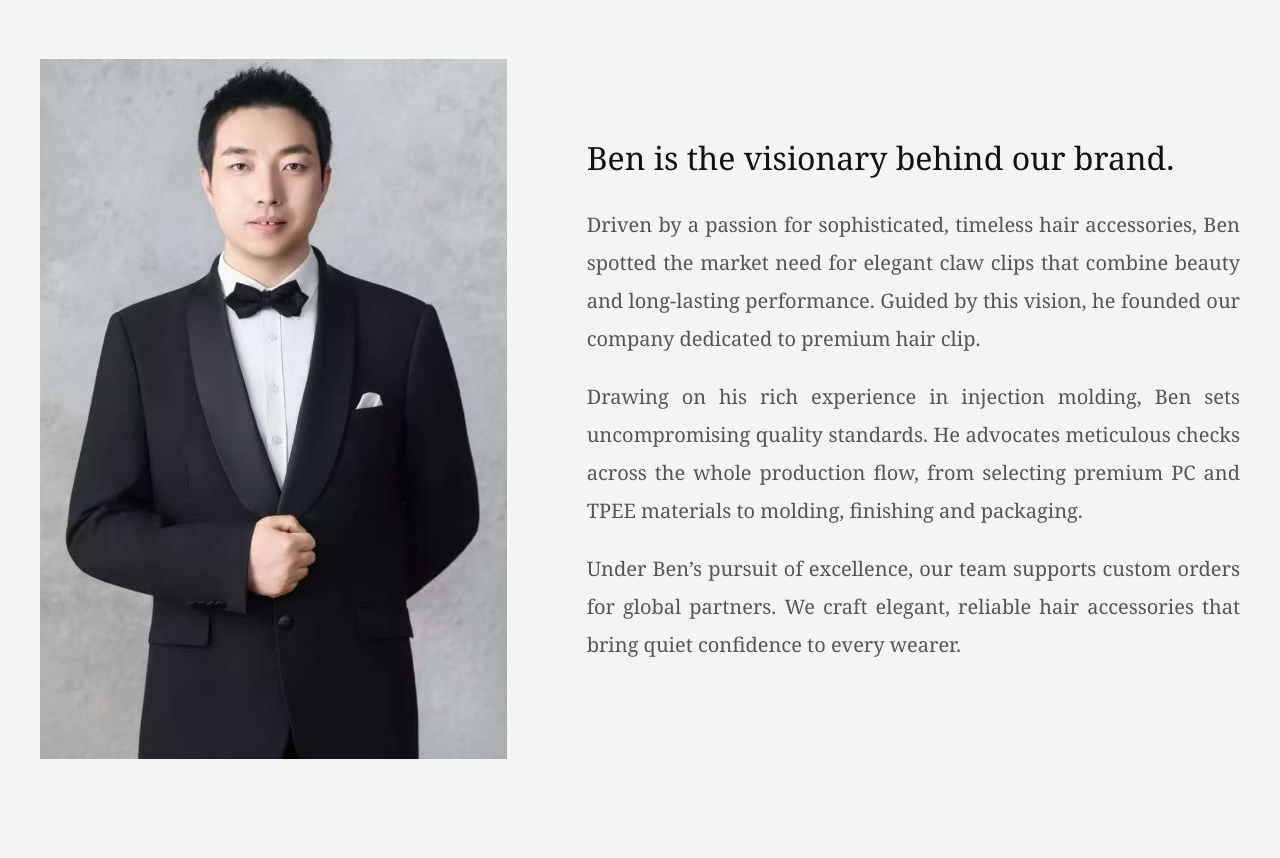
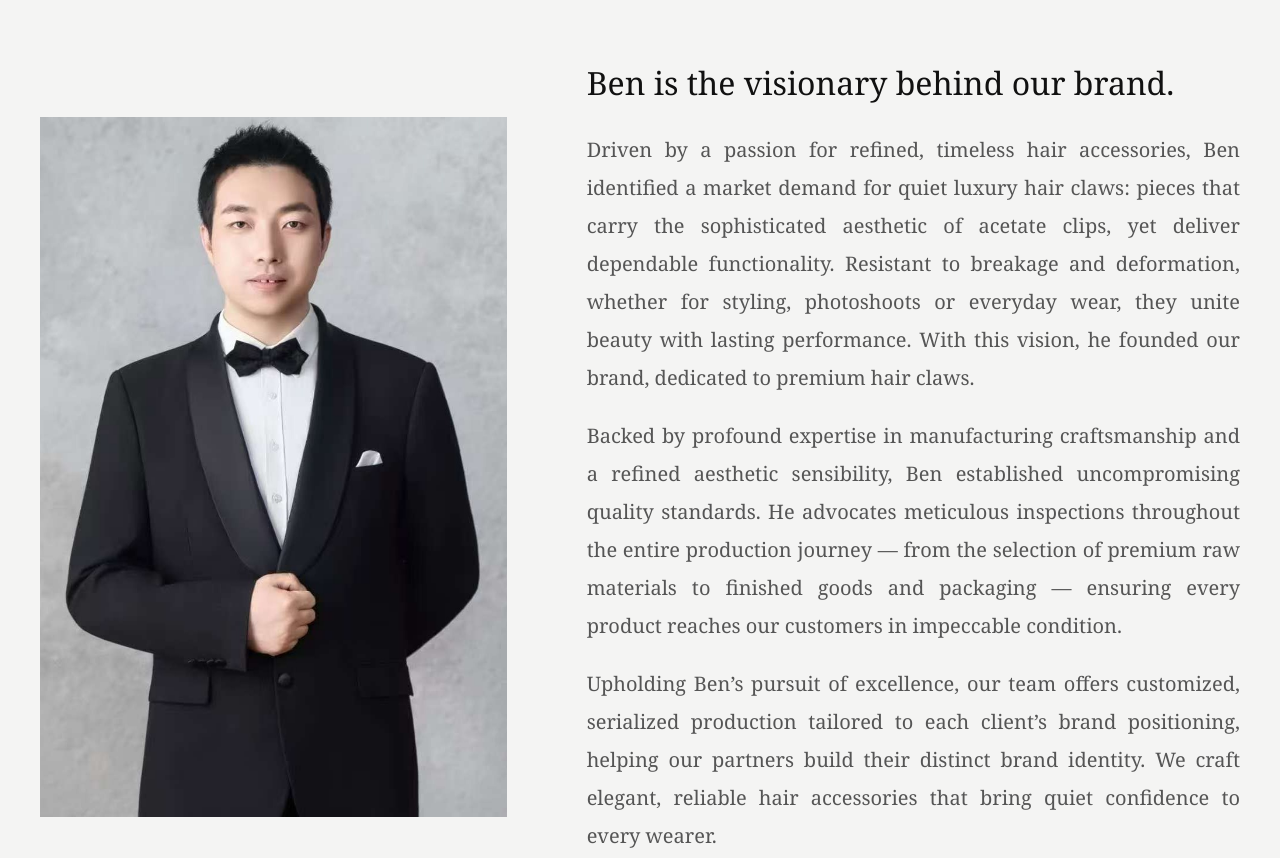
Before and after one commit to Itreefashion/claw-clip-site, a plain HTML site: page index.html in a window 1280 px wide. Shown: the part 6820-7678 px from the top of the page. Drawn offline with Linux system fonts and the light colour scheme.

Commit message:
Update index.html

```diff
--- a/index.html
+++ b/index.html
@@ -795,9 +795,9 @@ footer {
       <div class="founder-image"><img src="founder.jpg" alt="Ben, founder" loading="lazy"></div>
       <div class="founder-text">
         <p class="lead">Ben is the visionary behind our brand.</p>
-        <p>Driven by a passion for sophisticated, timeless hair accessories, Ben spotted the market need for elegant claw clips that combine beauty and long-lasting performance. Guided by this vision, he founded our company dedicated to premium hair clip.</p>
-        <p>Drawing on his rich experience in injection molding, Ben sets uncompromising quality standards. He advocates meticulous checks across the whole production flow, from selecting premium PC and TPEE materials to molding, finishing and packaging.</p>
-        <p>Under Ben’s pursuit of excellence, our team supports custom orders for global partners. We craft elegant, reliable hair accessories that bring quiet confidence to every wearer.</p>
+        <p>Driven by a passion for refined, timeless hair accessories, Ben identified a market demand for quiet luxury hair claws: pieces that carry the sophisticated aesthetic of acetate clips, yet deliver dependable functionality. Resistant to breakage and deformation, whether for styling, photoshoots or everyday wear, they unite beauty with lasting performance. With this vision, he founded our brand, dedicated to premium hair claws.</p>
+        <p>Backed by profound expertise in manufacturing craftsmanship and a refined aesthetic sensibility, Ben established uncompromising quality standards. He advocates meticulous inspections throughout the entire production journey — from the selection of premium raw materials to finished goods and packaging — ensuring every product reaches our customers in impeccable condition.</p>
+        <p>Upholding Ben’s pursuit of excellence, our team offers customized, serialized production tailored to each client’s brand positioning, helping our partners build their distinct brand identity. We craft elegant, reliable hair accessories that bring quiet confidence to every wearer.</p>
       </div>
     </div>
   </div>
```
